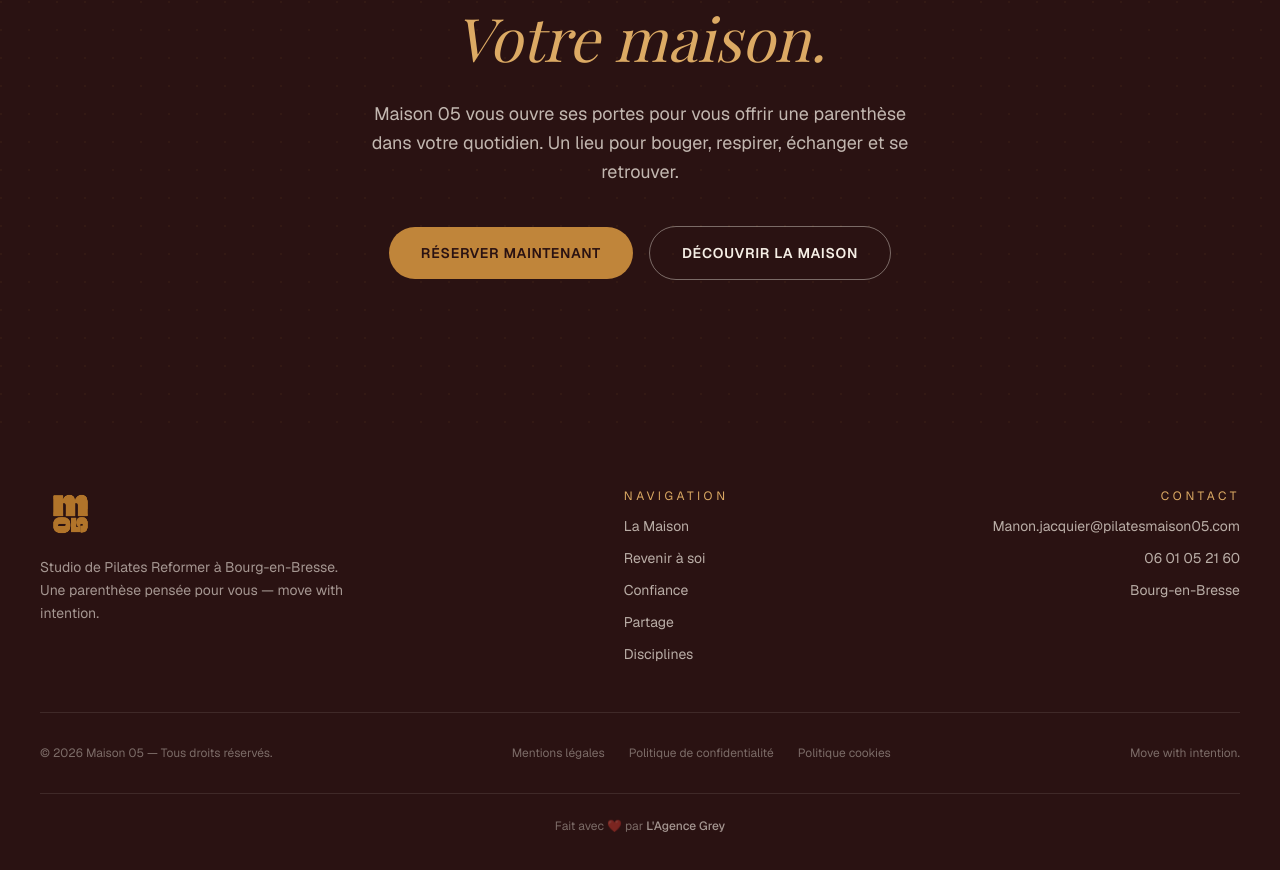
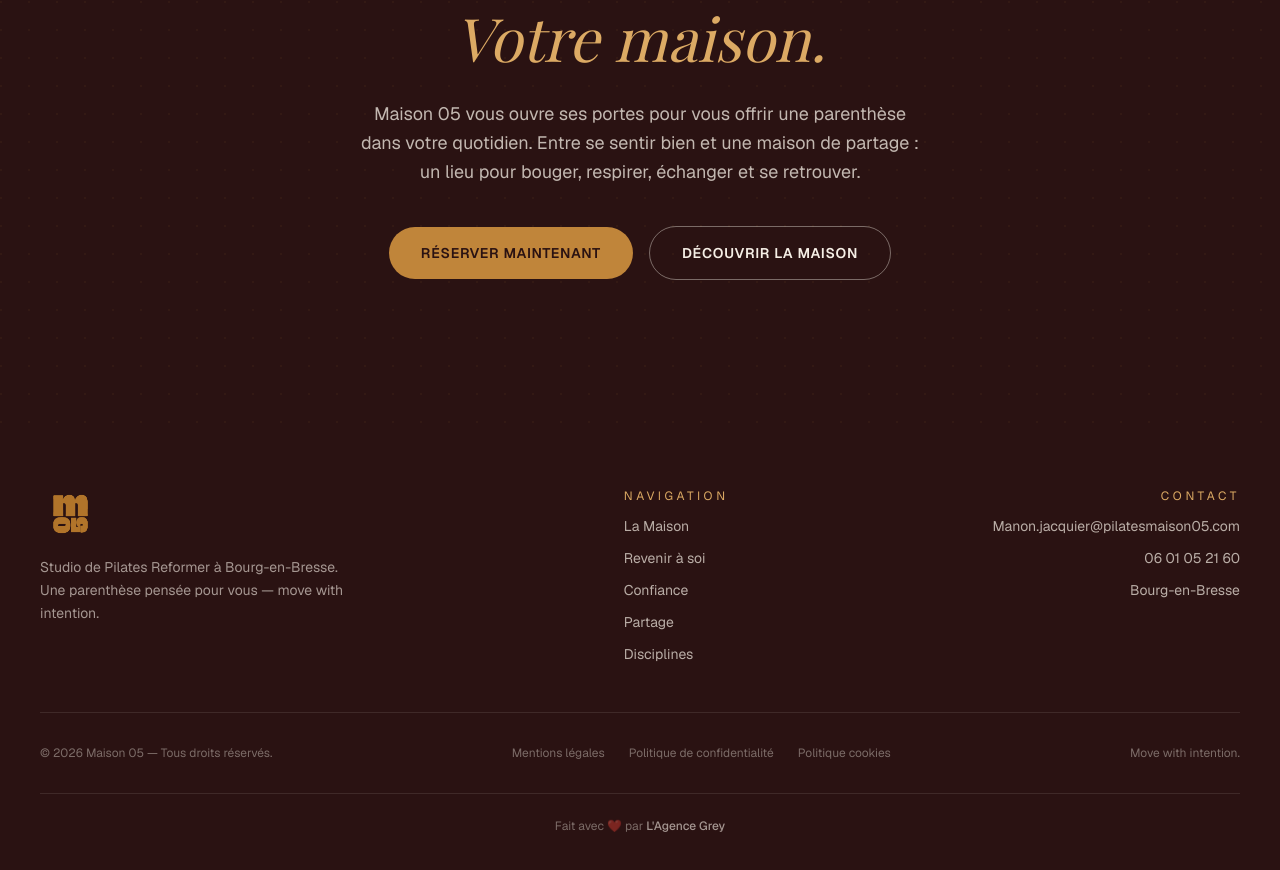
Before and after one commit to Agence-Grey/maison-05, a Next.js app: page / in a window 1280 px wide. Shown: the part 5728-6598 px from the top of the page. Built offline with nearby package versions, Linux system fonts and the light colour scheme; a web font is replaced by a local one.

Commit message:
feat: reformuler la description de la section Move with intention

```diff
--- a/src/data/content.ts
+++ b/src/data/content.ts
@@ -286,7 +286,7 @@ export const finalCtaContent: FinalCtaContent = {
   titleLine1: "Votre temps. Votre espace.",
   titleLine2: "Votre maison.",
   description:
-    "Maison 05 vous ouvre ses portes pour vous offrir une parenthèse dans votre quotidien. Un lieu pour bouger, respirer, échanger et se retrouver.",
+    "Maison 05 vous ouvre ses portes pour vous offrir une parenthèse dans votre quotidien. Entre se sentir bien et une maison de partage : un lieu pour bouger, respirer, échanger et se retrouver.",
   ctaPrimary: { label: "Réserver maintenant", href: "#contact" },
   ctaSecondary: { label: "Découvrir la maison", href: "#maison" },
 };
```
